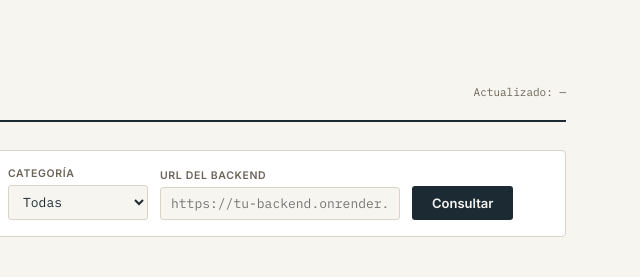
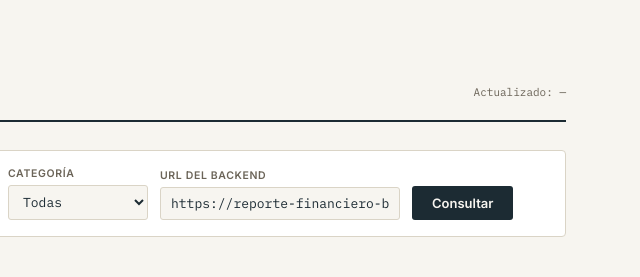
Before and after one commit to sigruop/Nombre-reporte-financiero-frontend, a plain HTML site: page index.html in a window 1280 px wide. Shown: the top 277 px of the page, 620-1260 px from the left. Drawn offline with nearby package versions, Linux system fonts and the light colour scheme.

Commit message:
Update index.html

```diff
--- a/index.html
+++ b/index.html
@@ -119,7 +119,7 @@
     </div>
     <div class="field" style="min-width:240px;">
       <label>URL del backend</label>
-      <input type="text" id="backendUrl" placeholder="https://tu-backend.onrender.com" />
+      <input type="text" id="backendUrl" value="https://reporte-financiero-backend.onrender.com" />
     </div>
     <button id="btnBuscar">Consultar</button>
   </div>
```
